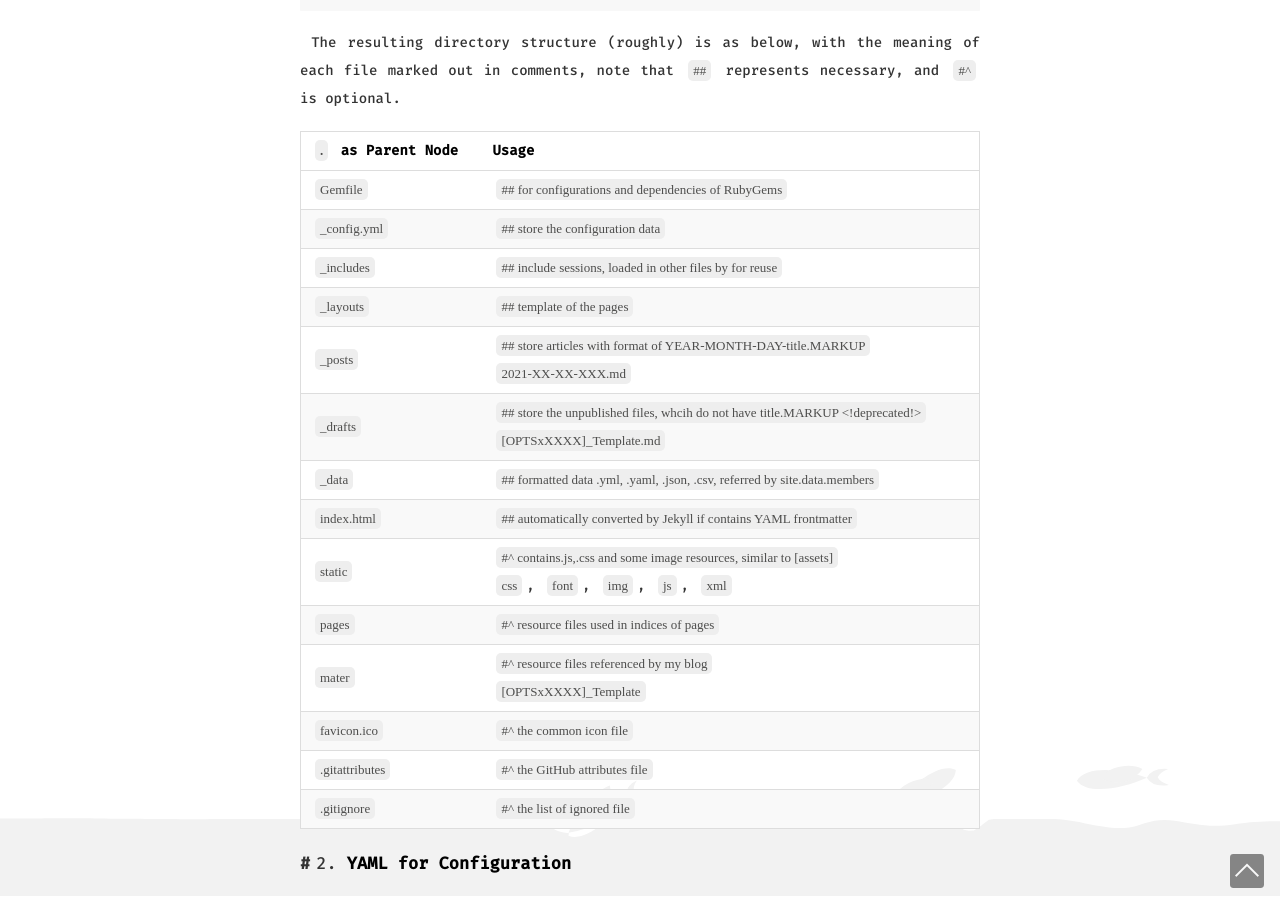
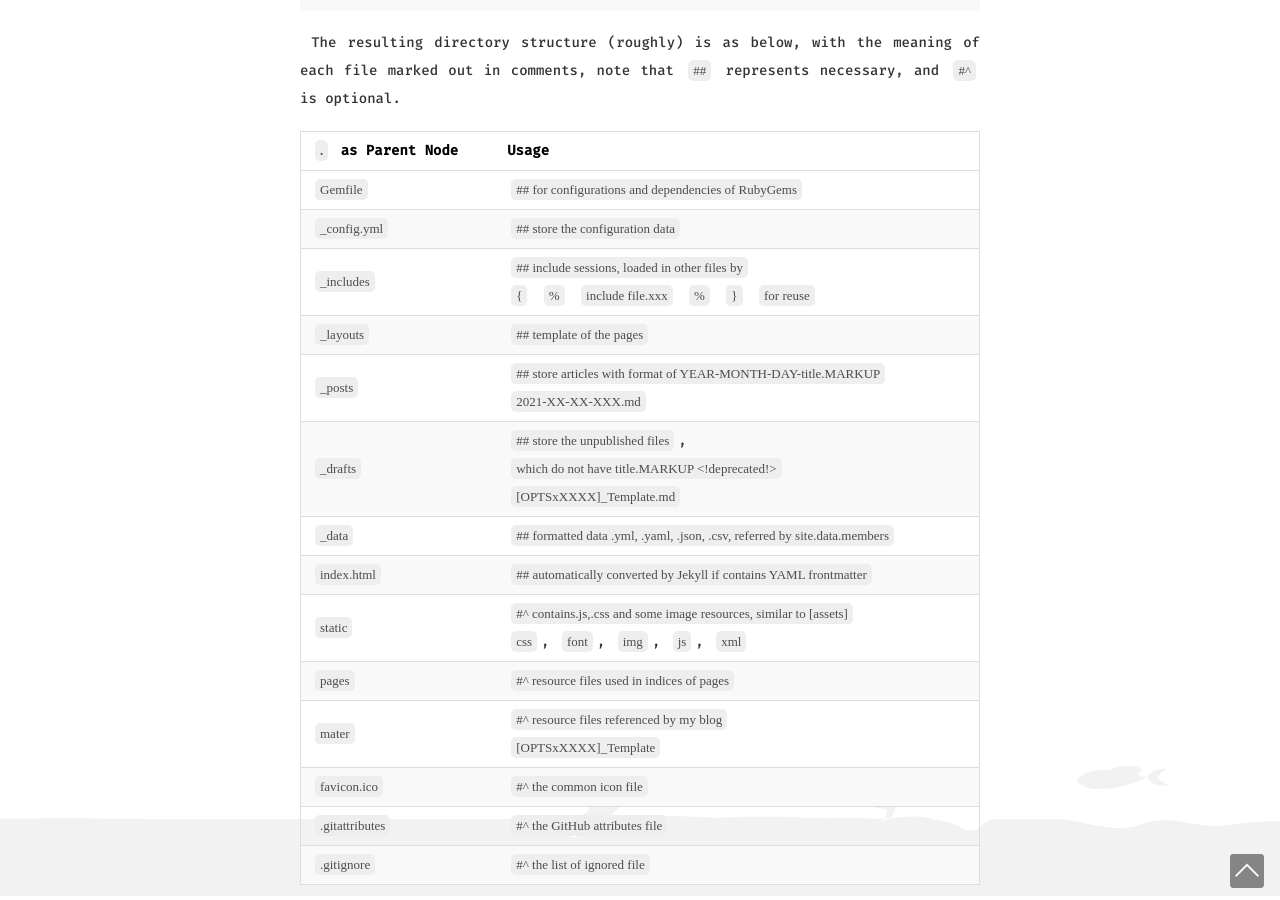
Before and after one commit to Opticcss/Opticcss.github.io, a Jekyll site: the page built from _posts/2021-05-29-Jekyll at First Blush.md, in a window 1280 px wide and 900 px high, scrolled down 735 px. Built offline with Jekyll 4.4.1, drawn with Linux system fonts in a browser that asks for light colours; some web fonts are replaced; comment, search, counter and statistics services are not loaded.

Commit message:
Update 2021-05-29-Jekyll at First Blush.md

```diff
--- a/_posts/2021-05-29-Jekyll at First Blush.md
+++ b/_posts/2021-05-29-Jekyll at First Blush.md
@@ -28,10 +28,10 @@ tree /f > saved_names.txt
 | ---------------------- | ------------------------------------------------------------ |
 | `Gemfile`              | `## for configurations and dependencies of RubyGems`         |
 | `_config.yml`          | `## store the configuration data`                            |
-| `_includes`            | `## include sessions, loaded in other files by  for reuse`   |
+| `_includes`            | `## include sessions, loaded in other files by`<br />`{` `%` `include file.xxx` `%` `}` `for reuse` |
 | `_layouts`             | `## template of the pages`                                   |
 | `_posts`               | `## store articles with format of YEAR-MONTH-DAY-title.MARKUP`<br />`2021-XX-XX-XXX.md` |
-| `_drafts`              | `## store the unpublished files, whcih do not have title.MARKUP <!deprecated!>`<br />`[OPTSxXXXX]_Template.md` |
+| `_drafts`              | `## store the unpublished files`,<br />`which do not have title.MARKUP <!deprecated!>`<br />`[OPTSxXXXX]_Template.md` |
 | `_data`                | `## formatted data .yml, .yaml, .json, .csv, referred by site.data.members` |
 | `index.html`           | `## automatically converted by Jekyll if contains YAML frontmatter` |
 | `static`               | `#^ contains.js,.css and some image resources, similar to [assets]`<br />`css`, `font`, `img`, `js`, `xml` |
```
